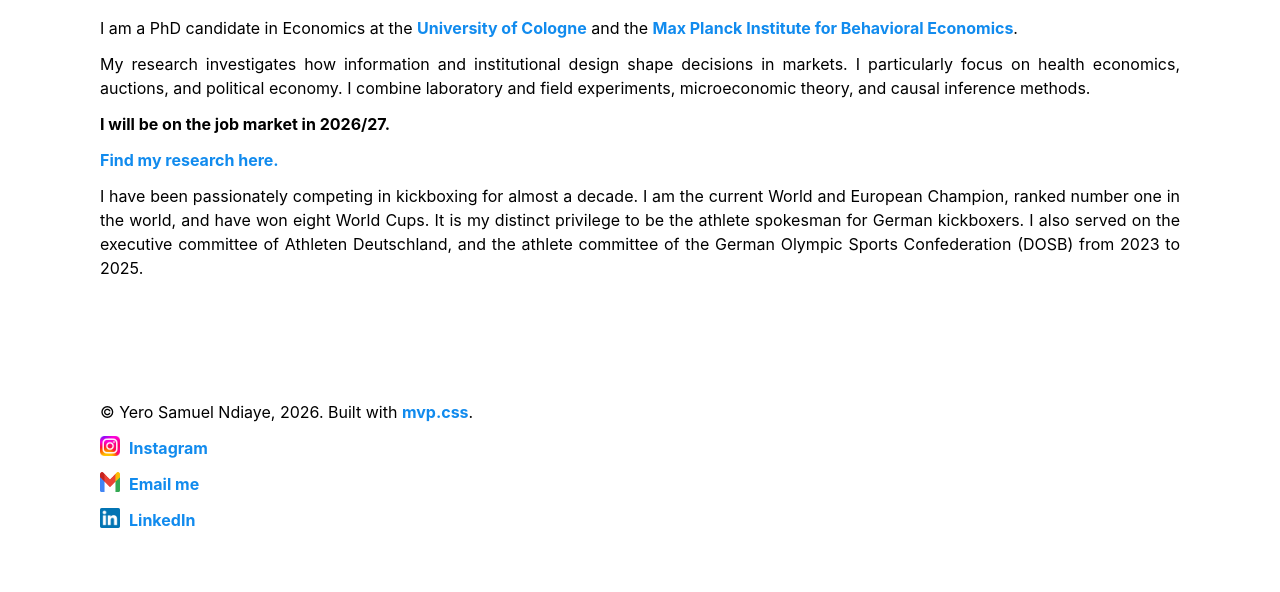
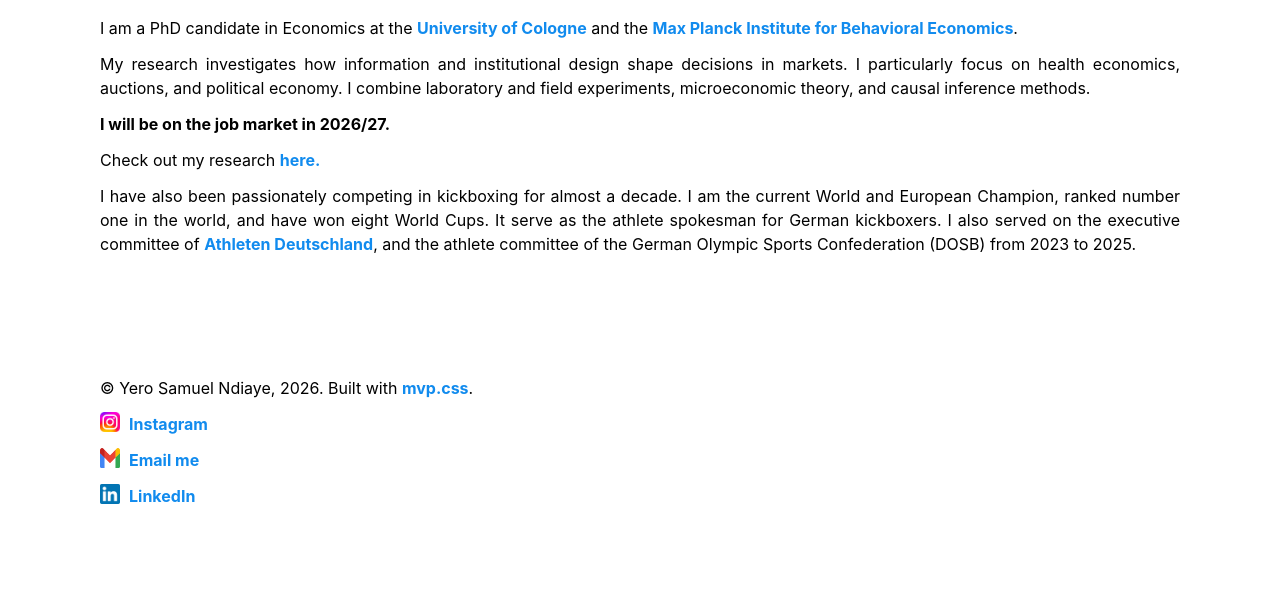
Before and after one commit to yerondiaye/yerondiaye.github.io, a Jekyll site: the page index.html, which Jekyll copies as it is, in a window 1280 px wide. Shown: the part 559-1151 px from the top of the page. Built offline with Jekyll 4.4.1, drawn with Linux system fonts in a browser that asks for light colours; after the commit the page ends 1127 px from its top, so only the background shows below that.

Commit message:
Update index.html

```diff
--- a/index.html
+++ b/index.html
@@ -39,8 +39,8 @@
 <p align="justify">I am a PhD candidate in Economics at the <a href="https://ockenfels.uni-koeln.de/de/profil/yero-ndiaye">University of Cologne</a> and the <a href="https://www.coll.mpg.de/347884/yero-samuel-ndiaye.html">Max Planck Institute for Behavioral Economics</a>.</p>
 <p align="justify">My research investigates how information and institutional design shape decisions in markets. I particularly focus on health economics, auctions, and political economy. I combine laboratory and field experiments, microeconomic theory,  and causal inference methods. </p>
 <p align="justify"><b> I will be on the job market in 2026/27.</b></p>
-<p align="justify"><a href="../research">Find my research here.</a></p>
-<p align="justify">I have been passionately competing in kickboxing for almost a decade. I am the current World and European Champion, ranked number one in the world, and have won eight World Cups. It is my distinct privilege to be the athlete spokesman for German kickboxers. I also served on the executive committee of Athleten Deutschland, and the athlete committee of the German Olympic Sports Confederation (DOSB) from 2023 to 2025.</p>
+<p align="justify">Check out my research <a href="../research">here.</a></p>
+<p align="justify">I have also been passionately competing in kickboxing for almost a decade. I am the current World and European Champion, ranked number one in the world, and have won eight World Cups. It serve as the athlete spokesman for German kickboxers. I also served on the executive committee of <a href="https://athleten-deutschland.org/">Athleten Deutschland</a>, and the athlete committee of the German Olympic Sports Confederation (DOSB) from 2023 to 2025.</p>
         </main>
 
 
```
